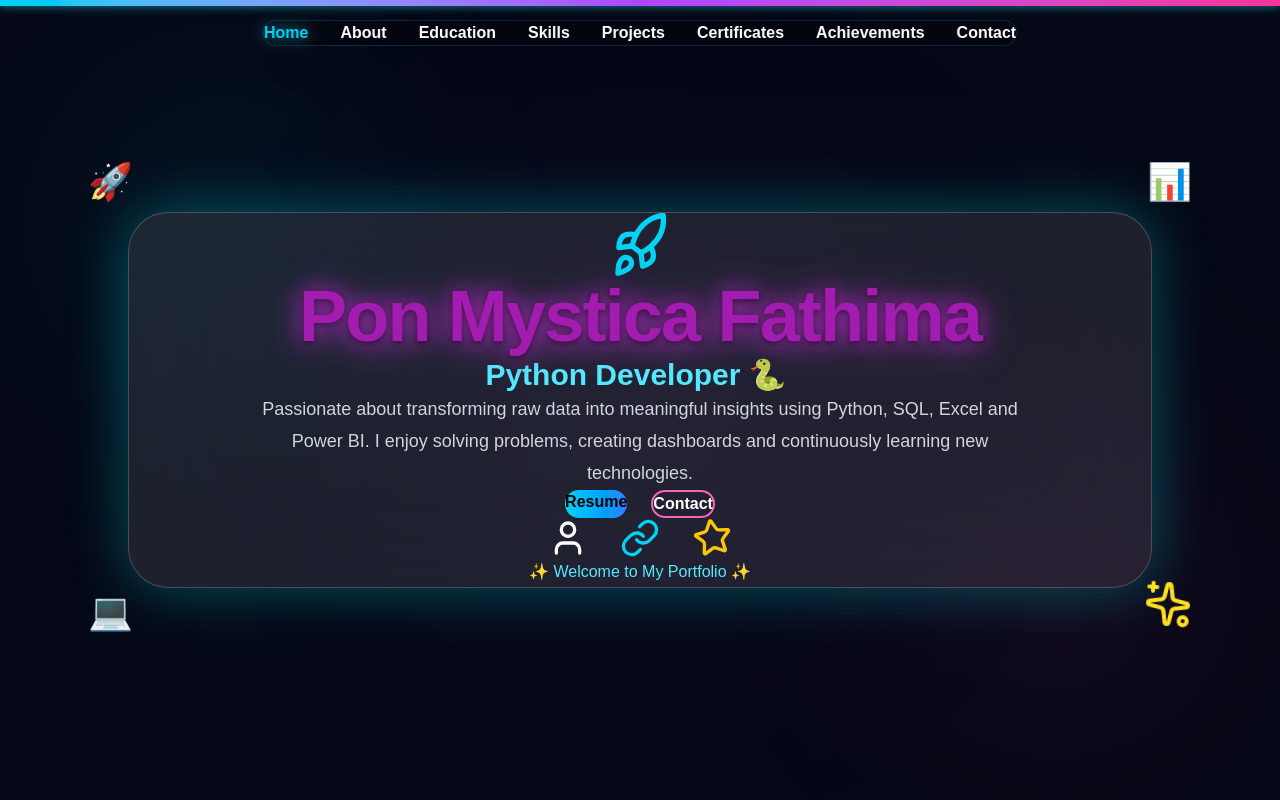
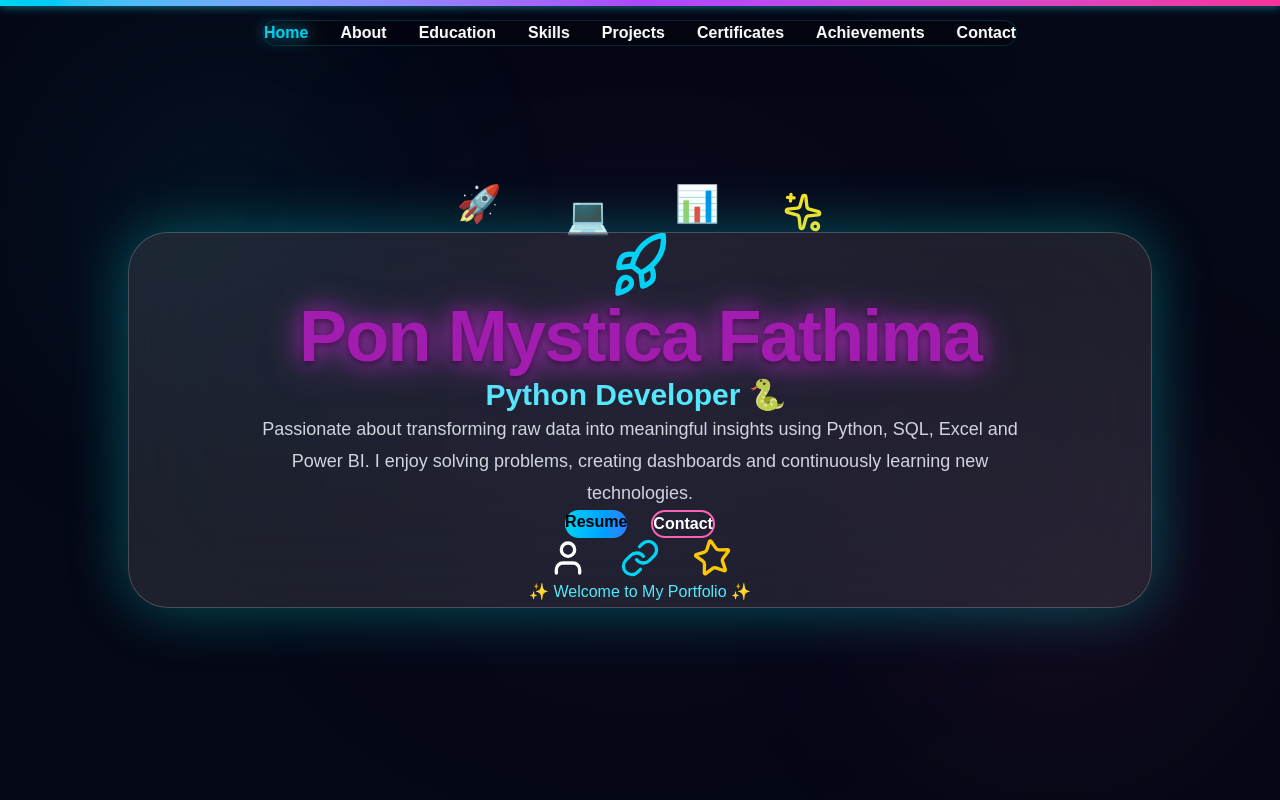
Before and after one commit to ponmysticafathima-pixel/portfolio-pro, a Next.js app: page / in a window 1280 px wide. Shown: the top 800 px of the page. Built offline with nearby package versions, Linux system fonts and the light colour scheme.

Commit message:
simplify floating icons to a row above the card

```diff
--- a/app/components/Home.tsx
+++ b/app/components/Home.tsx
@@ -22,27 +22,28 @@
         <div className="absolute top-1/2 left-1/2 w-80 h-80 bg-purple-500/20 rounded-full blur-[150px] -translate-x-1/2 -translate-y-1/2 animate-pulse"></div>
       </div>
 
-      <div className="relative w-full max-w-5xl mx-6 sm:mx-8 md:mx-4 flex items-center justify-center">
+      <div className="relative w-full max-w-5xl mx-4 flex flex-col items-center justify-center">
+        <div className="flex justify-center items-center gap-6 sm:gap-10 md:gap-16 mb-4 sm:mb-6">
           <motion.div
-          animate={{ y: [0, -12, 0] }}
+            animate={{ y: [0, -10, 0] }}
             transition={{ repeat: Infinity, duration: 3 }}
-          className="absolute top-1 left-1 sm:-top-8 sm:-left-6 md:-top-10 md:-left-10 text-base sm:text-4xl z-20"
+            className="text-2xl sm:text-4xl"
           >
             🚀
           </motion.div>
 
           <motion.div
-          animate={{ y: [0, 12, 0] }}
+            animate={{ y: [0, 10, 0] }}
             transition={{ repeat: Infinity, duration: 4 }}
-          className="absolute bottom-1 left-1 sm:-bottom-8 sm:-left-6 md:-bottom-10 md:-left-10 text-base sm:text-4xl z-20"
+            className="text-2xl sm:text-4xl"
           >
             💻
           </motion.div>
 
           <motion.div
-          animate={{ y: [0, -12, 0] }}
+            animate={{ y: [0, -10, 0] }}
             transition={{ repeat: Infinity, duration: 3 }}
-          className="absolute top-1 right-1 sm:-top-8 sm:-right-6 md:-top-10 md:-right-10 text-base sm:text-4xl z-20"
+            className="text-2xl sm:text-4xl"
           >
             📊
           </motion.div>
@@ -50,10 +51,10 @@
           <motion.div
             animate={{ rotate: 360 }}
             transition={{ repeat: Infinity, duration: 12 }}
-          className="absolute bottom-1 right-1 sm:-bottom-8 sm:-right-6 md:-bottom-10 md:-right-10 z-20"
           >
-          <Sparkles className="text-yellow-300 w-4 h-4 sm:w-12 sm:h-12" />
+            <Sparkles className="text-yellow-300 w-6 h-6 sm:w-10 sm:h-10" />
           </motion.div>
+        </div>
 
         <motion.div
           initial={{ opacity: 0, scale: 0.8 }}
```
Lines whose indentation alone changed are shown as unchanged.
